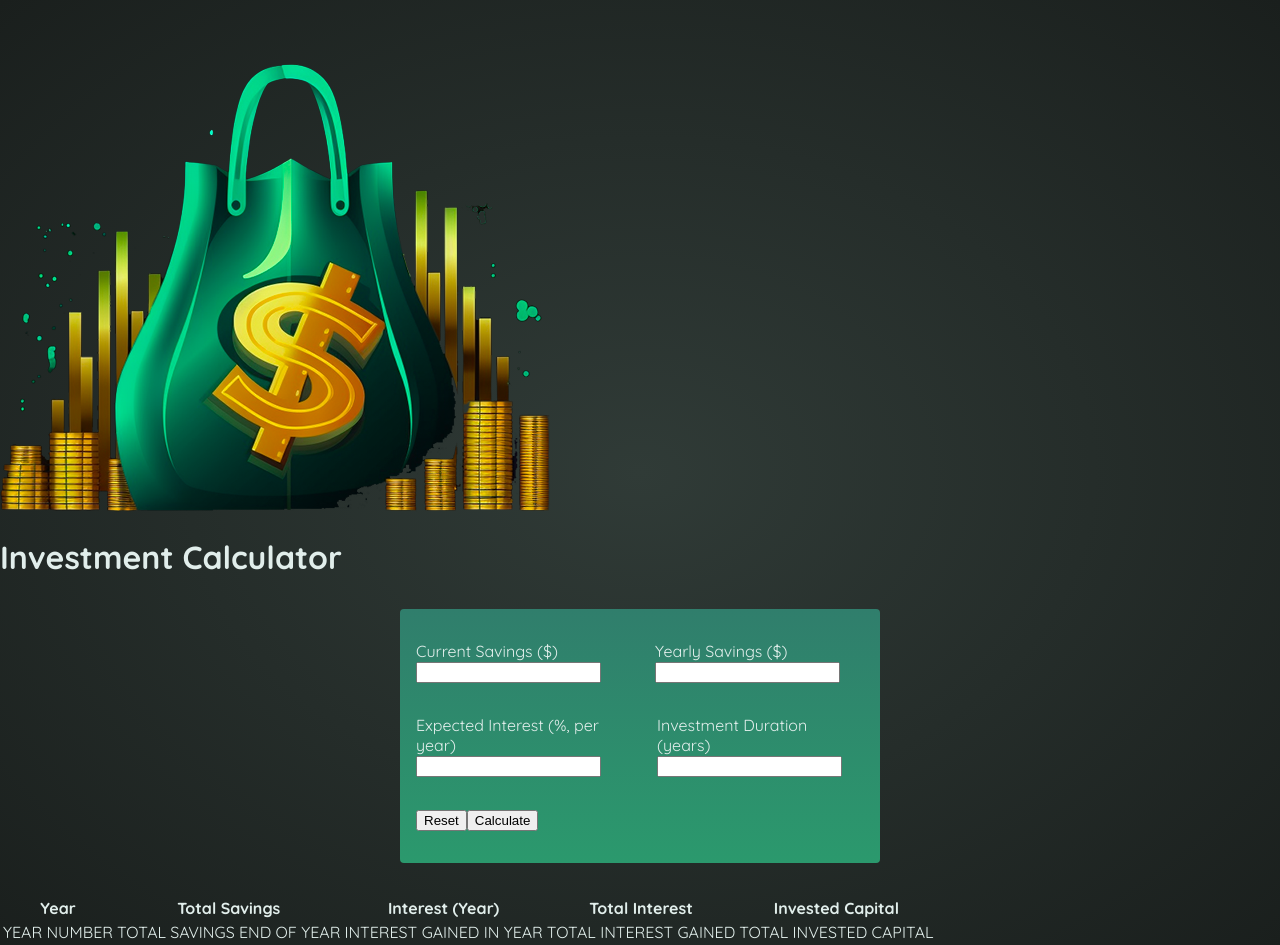
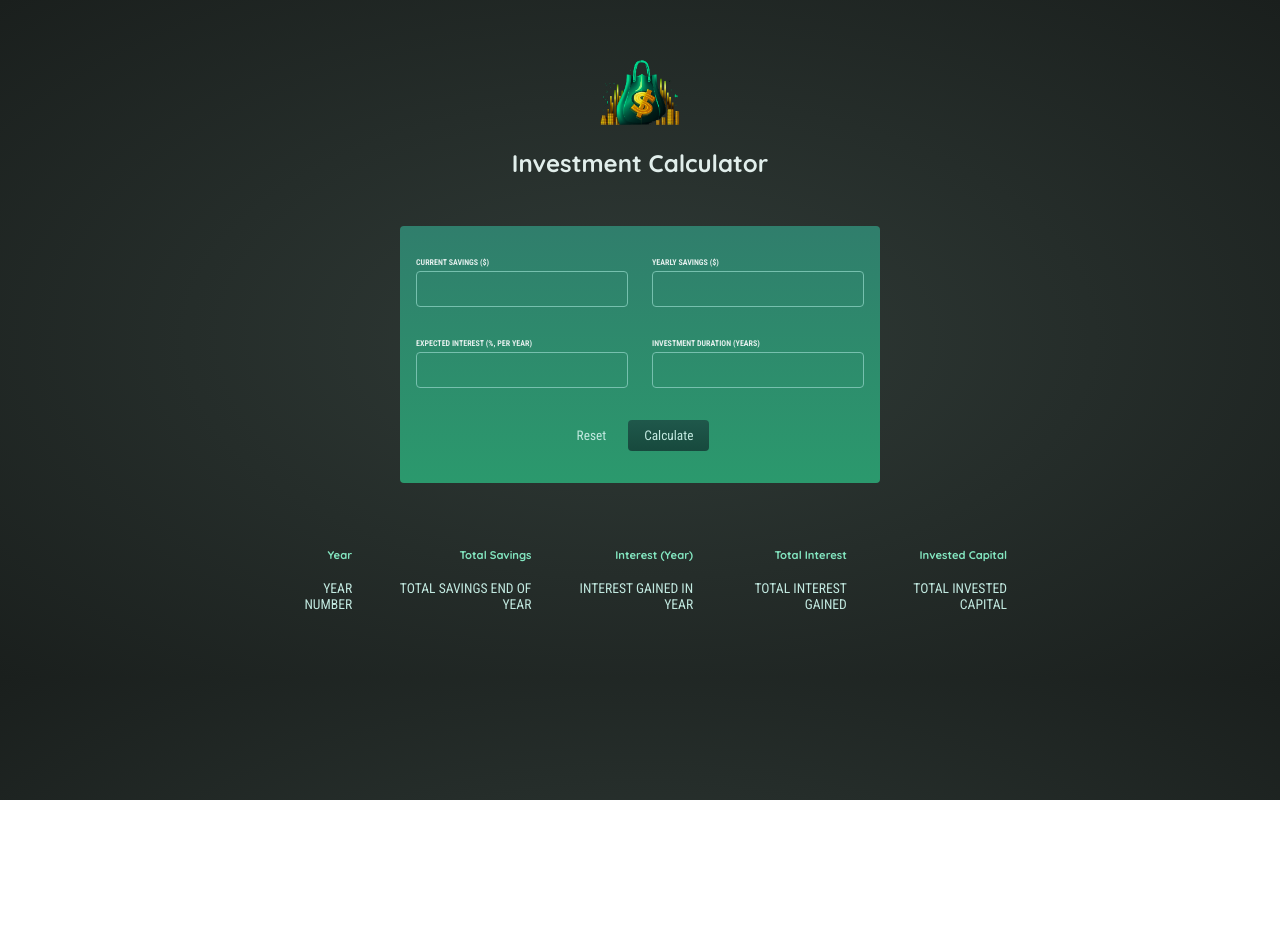
Before and after one commit to teejay327/investment-calculator, a React (Create React App) app: page / in a window 1280 px wide. After the commit the page ends 800 px from the top, so only its background shows below. Built offline with nearby package versions, Linux system fonts and the light colour scheme.

Commit message:
Fixed errors with initial UI

```diff
--- a/src/index.css
+++ b/src/index.css
@@ -14,6 +14,23 @@
   color: #e1eeeb;
 }
 
+.header {
+  text-align: center;
+  margin: 3rem auto;
+}
+
+
+.header img {
+  width: 5rem;
+  height: 5rem;
+  object-fit: contain;
+  background-color: transparent;
+}
+
+.header h1 {
+  font-size: 1.5rem;
+}
+
 .form {
   padding: 1rem;
   max-width: 30rem;
@@ -27,3 +44,75 @@
   justify-content: space-evenly;
   gap: 1.5rem;
 }
+
+.form label {
+  display: block;
+  margin-bottom: 0.25rem;
+  font-family: 'Roboto Condensed', sans-serif;
+  font-size: 0.5rem;
+  font-weight: bold;
+  text-transform: uppercase;
+}
+
+.form input {
+  width: 100%;
+  padding: 0.5rem;
+  border: 1px solid #76c0ae;
+  border-radius: 0.25rem;
+  background-color: transparent;
+  color: #c2e9e0;
+  font-size: 1rem;
+}
+
+.actions {
+  display: flex;
+  justify-content: center;
+  gap: 1rem;
+}
+
+.button {
+  padding: 0.5rem 1rem;
+  border: none;
+  border-radius: 0.25rem;
+  background: linear-gradient(180deg, #1f584b, #17493d);
+  color: #c2e9e0;
+  font-family: 'Roboto Condensed', sans-serif;
+  cursor: pointer;
+}
+
+.buttonAlt {
+  font-family: 'Roboto Condensed', sans-serif;
+  border: none;
+  background: transparent;
+  color: #c2e9e0;
+  cursor: pointer;
+}
+
+button:hover {
+  background: linear-gradient(180deg, #1b5346, #113c32);
+}
+
+.buttonAlt:hover {
+  background: transparent;
+  color: #91e1d0;
+}
+
+.result {
+  max-width: 50rem;
+  margin: 2rem auto;
+  padding: 1rem;
+  table-layout: fixed;
+  border-spacing: 1rem;
+  text-align: right;
+}
+
+.result thead {
+  font-size: 0.7rem;
+  color: #83e6c0;
+}
+
+.result tbody {
+  font-family: 'Roboto Condensed', sans-serif;
+  font-size: 0.85rem;
+  color: #c2e9e0;
+}
```
